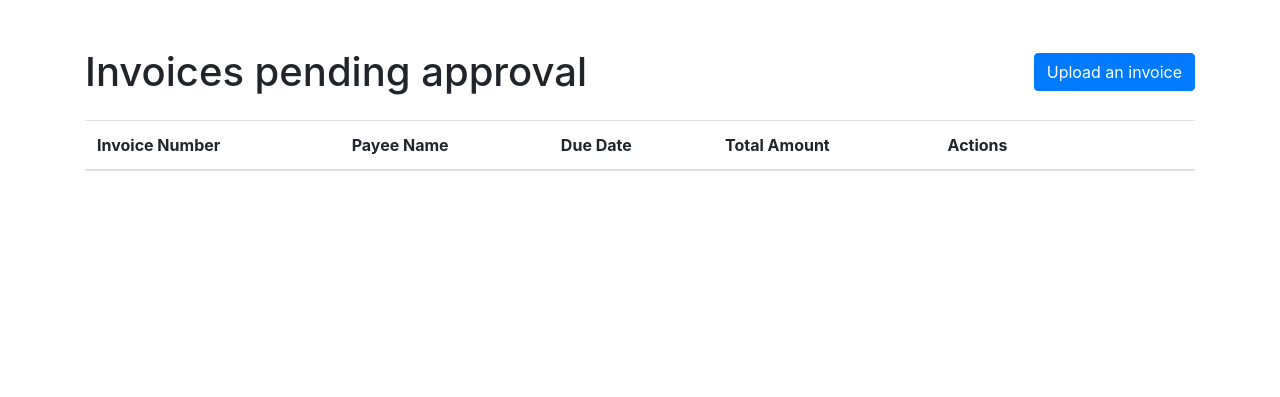
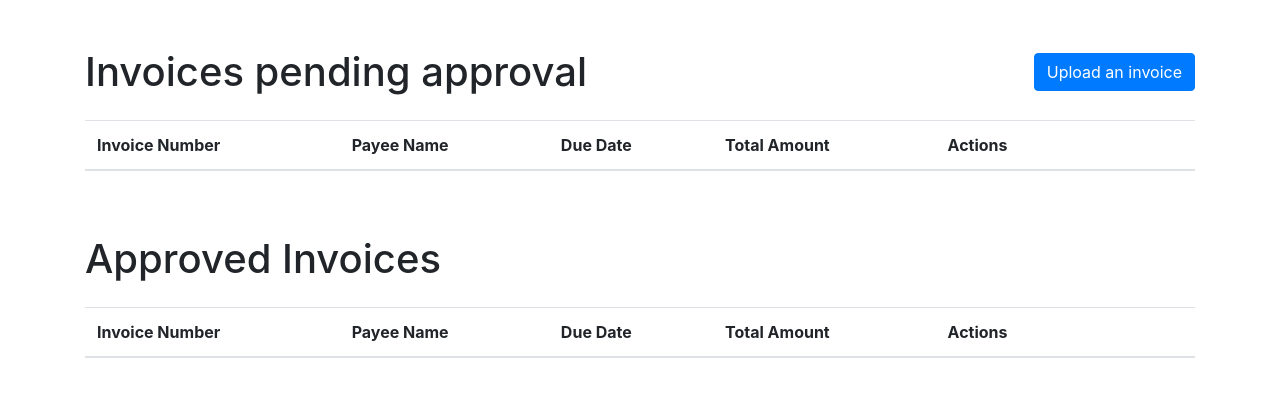
Before and after one commit to felipecao/invoicelytics, a Flask app: page /invoices in a window 1280 px wide. Shown: the part 56-453 px from the top of the page. Run offline with Flask 3, Linux system fonts and the light colour scheme; data that the repository does not hold is empty; some libraries are stand-ins or nearby versions.

Commit message:
Improve UX

```diff
--- a/invoicelytics/blueprints/invoice.py
+++ b/invoicelytics/blueprints/invoice.py
@@ -56,12 +56,14 @@ class InvoiceBlueprint:
         @self.blueprint.route("/invoices", methods=["GET"])
         def list_processed_invoices():
             invoices = self._invoice_repository.find_by_status(InvoiceStatus.PROCESSED, self._TENANT_ID)
-            return render_template("list_invoices.html", invoices=invoices)
+            approved_invoices = self._invoice_repository.find_by_status(InvoiceStatus.APPROVED, self._TENANT_ID)
+            return render_template("list_invoices.html", invoices=invoices, approved_invoices=approved_invoices)
 
         @self.blueprint.route("/invoice/<uuid:invoice_id>", methods=["GET"])
         def view_invoice(invoice_id):
             invoice = self._invoice_repository.find_by_id(invoice_id, self._TENANT_ID)
-            return render_template("invoice_detail.html", invoice=invoice)
+            readonly = request.args.get("readonly", "false").lower() == "true"
+            return render_template("invoice_detail.html", invoice=invoice, readonly=readonly)
 
         @self.blueprint.route("/invoice/pdf/<uuid:invoice_id>", methods=["GET"])
         def serve_invoice_pdf(invoice_id):
--- a/invoicelytics/templates/list_invoices.html
+++ b/invoicelytics/templates/list_invoices.html
@@ -31,4 +31,33 @@
         </tbody>
     </table>
 </div>
+
+<div class="d-flex justify-content-between align-items-center mb-3 mt-5">
+    <h1 class="mb-0">Approved Invoices</h1>
+</div>
+<div class="table-responsive mt-4">
+    <table class="table table-striped">
+        <thead>
+            <tr>
+                <th>Invoice Number</th>
+                <th>Payee Name</th>
+                <th>Due Date</th>
+                <th>Total Amount</th>
+                <th>Actions</th>
+            </tr>
+        </thead>
+        <tbody>
+            {% for invoice in approved_invoices %}
+            <tr>
+                <td>{{ invoice.invoice_number }}</td>
+                <td>{{ invoice.payee_name }}</td>
+                <td>{{ invoice.due_date }}</td>
+                <td>{{ invoice.total_amount }}</td>
+                <td><a href="{{ url_for('invoice_bp.view_invoice', invoice_id=invoice.id, readonly=True) }}" class="btn btn-info">Details</a></td>
+            </tr>
+            {% endfor %}
+        </tbody>
+    </table>
+</div>
+
 {% endblock %}
```
Also changed, not shown: invoicelytics/templates/invoice_detail.html (+6 -5 lines), invoicelytics/templates/upload.html (+1 -7 lines), tests/blueprints/test_invoice.py (+6 -6 lines).
